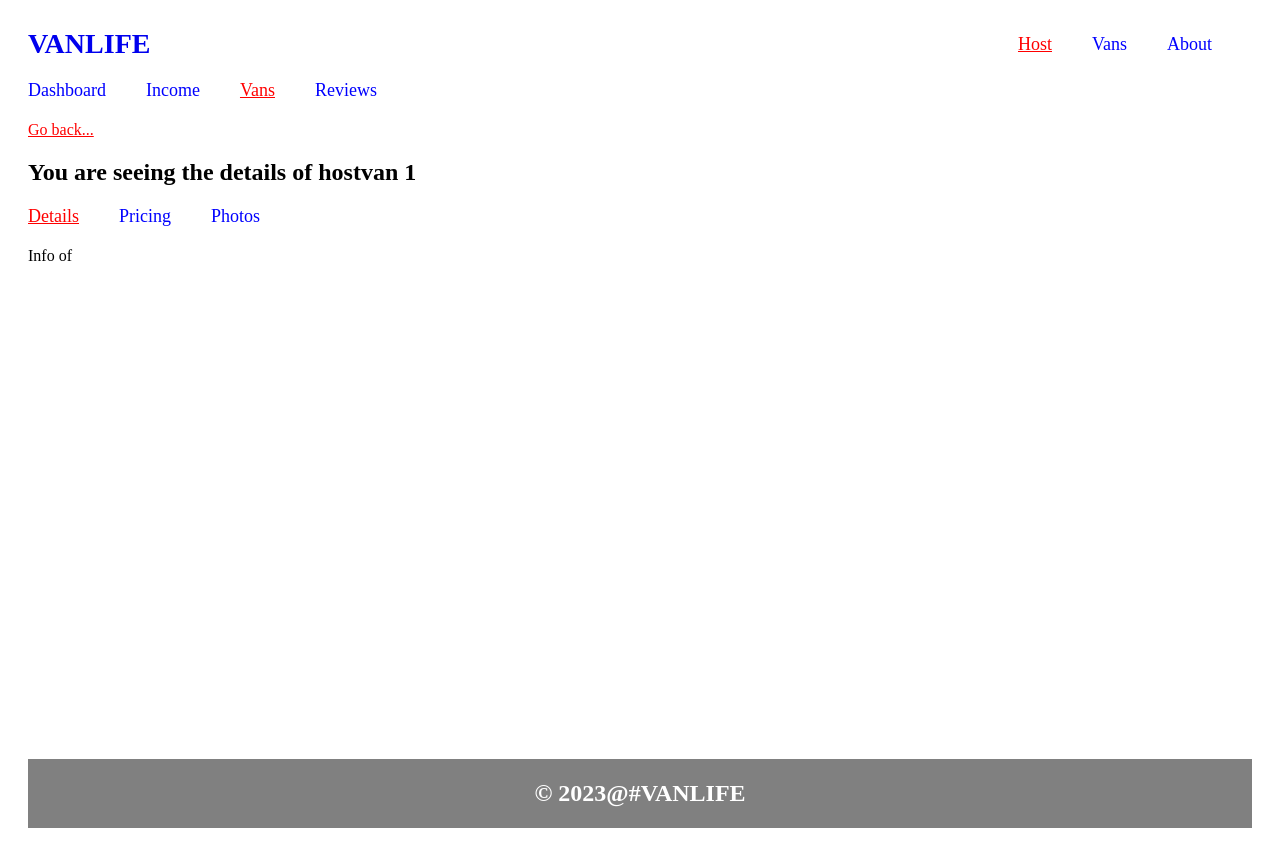
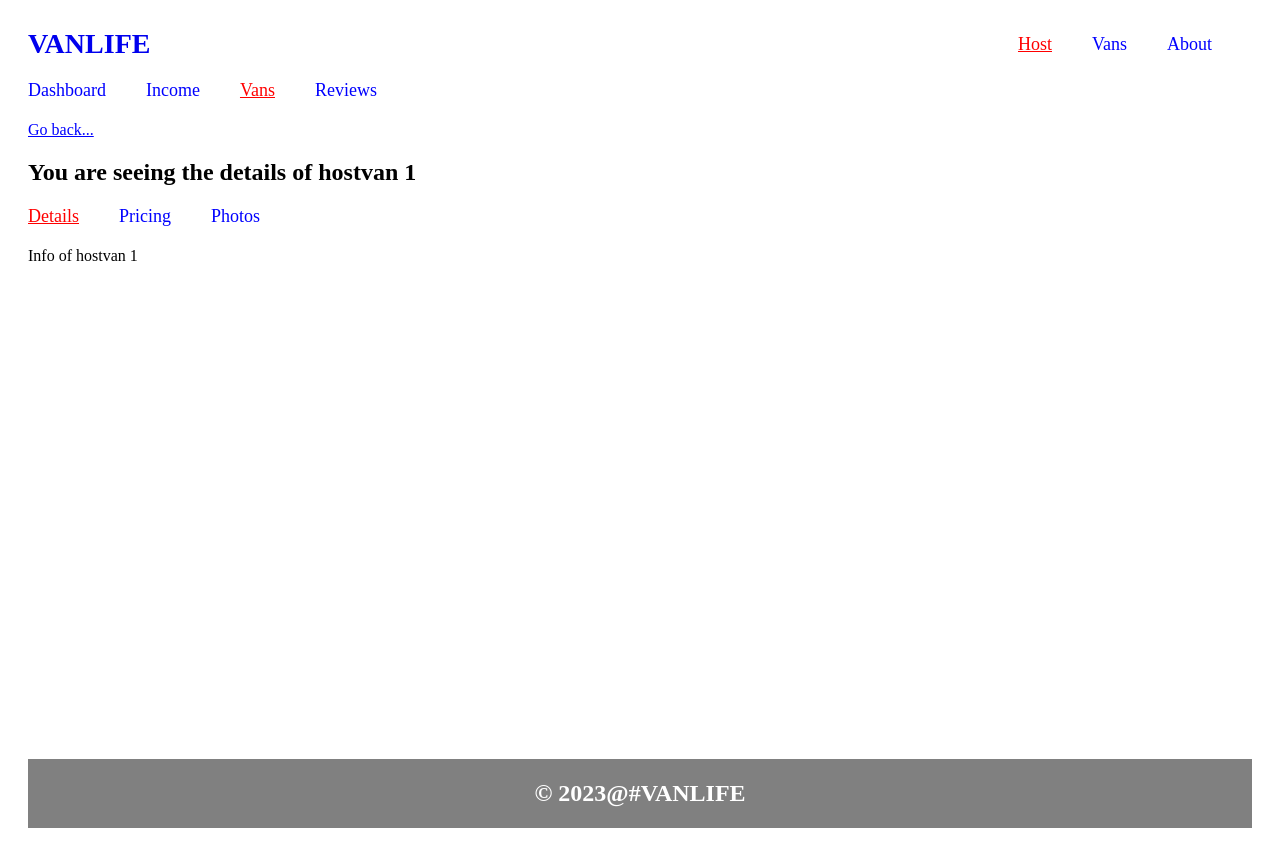
Before and after one commit to SagarMainali/react-router, a React (Vite) app: page /host/hostvans/1 in a window 1280 px wide. Built offline with nearby package versions, Linux system fonts and the light colour scheme.

Commit message:
using useoutletcontext

```diff
--- a/src/Pages/Host/HostVanDetails.tsx
+++ b/src/Pages/Host/HostVanDetails.tsx
@@ -12,10 +12,10 @@ function HostVanDetails() {
                {/* this only works if only we are on the info page since it is a index page but if we navigate to pricing or phots. url gets added with this path
                and when we go back we won't go to the hostvans page, instead we just go back from the current path*/}
                {/* <h4 onClick={useGoBack(-1)} style={{ textDecoration: 'underline', cursor: 'pointer' }}>Go back...</h4> */}
-               <NavLink to='../hostvans' style={{ textDecoration: 'underline', cursor: 'pointer' }}>Go back...</NavLink>
+               <NavLink to='../hostvans' style={{ textDecoration: 'underline', cursor: 'pointer', color: 'blue' }}>Go back...</NavLink>
                <h2>You are seeing the details of hostvan {param}</h2>
                <HostVanDetailHeader />
-               <Outlet />
+               <Outlet context={param}/>
           </div>
      )
 }
--- a/src/Pages/Host/HostVanDetails/HostVanDetailsInfo.tsx
+++ b/src/Pages/Host/HostVanDetails/HostVanDetailsInfo.tsx
@@ -1,6 +1,9 @@
+import { useOutletContext } from "react-router-dom"
 
 export default function HostVanDetailsInfo() {
+
+  const context: number = useOutletContext()
   return (
-    <div>Info of </div>
+    <div>Info of hostvan {context}</div>
   )
 }
--- a/src/Pages/Host/HostVanDetails/HostVanDetailsPhotos.tsx
+++ b/src/Pages/Host/HostVanDetails/HostVanDetailsPhotos.tsx
@@ -1,6 +1,10 @@
+import { useOutletContext } from "react-router-dom"
 
 export default function HostVanDetailsPhotos() {
+
+  const context: number = useOutletContext()
+
   return (
-    <div>Photos of</div>
+    <div>Photos of hostvan {context}</div>
   )
 }
--- a/src/Pages/Host/HostVanDetails/HostVanDetailsPricing.tsx
+++ b/src/Pages/Host/HostVanDetails/HostVanDetailsPricing.tsx
@@ -1,6 +1,10 @@
+import { useOutletContext } from "react-router-dom"
 
 export default function HostVanDetailsPricing() {
+
+  const context: number = useOutletContext()
+
   return (
-    <div>Pricing of</div>
+    <div>Pricing of hostvan {context}</div>
   )
 }
```
